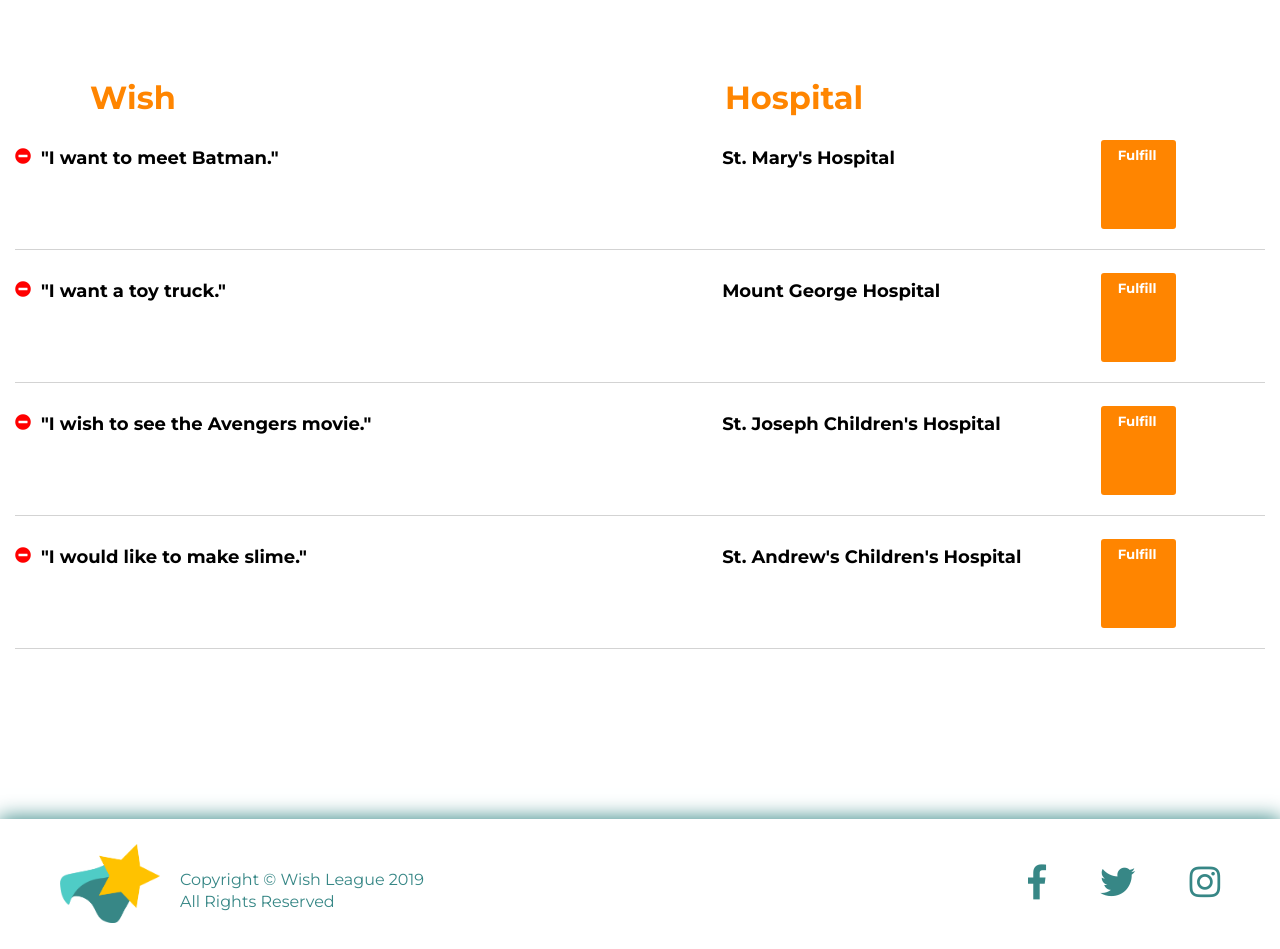
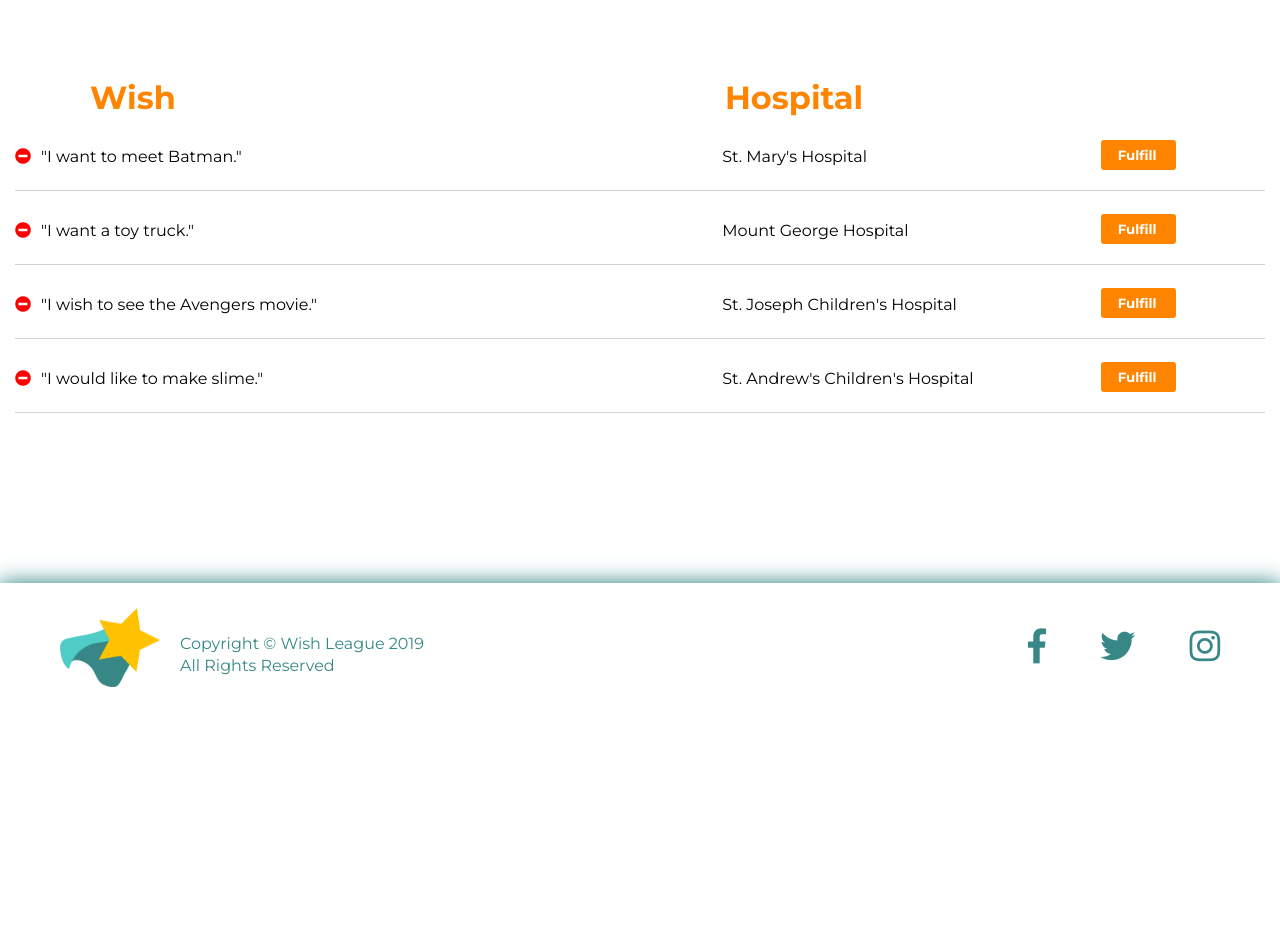
Before and after one commit to 100wishes/100wishes, a PHP site: template views/missions.php in a window 1280 px wide. Shown: the part 342-1291 px from the top of the page. After the commit the page ends 1029 px from the top, so only its background shows below. Run offline with PHP 8.4, Linux system fonts and the light colour scheme; the template is opened without the code that fills it, so the values that code supplies are empty; some libraries are stand-ins or nearby versions.

Commit message:
Fixed CSS

```diff
--- a/css/style.css
+++ b/css/style.css
@@ -741,7 +741,7 @@ p.location {
 	grid-column-gap: 170px;
 }
 
-.wish {
+.wish-item {
 	margin: 0 auto;
 	margin-top: 30px;
 	width: 1250px;
@@ -752,7 +752,7 @@ p.location {
 	border-bottom: 1px solid lightgray;
 }
 
-.wish > div > a {
+.wish-item > div > a {
 	float: left;
 	margin-right: 10px;
 }
@@ -765,11 +765,11 @@ p.location {
 	color: #000;
 }
 
-.wish p {
+.wish-item p {
 	color: #000;
 }
 
-.fulfill {
+.fulfillBtn {
 	color: #fff;
 	background: #ff8500; /*orange*/
 	border: 2px solid #ff8500; /*orange*/
@@ -781,7 +781,7 @@ p.location {
 	margin-top: -7px;
 }
 
-.fulfill:hover {
+.fulfillBtn:hover {
 	color: #ff8500; /*orange*/
 	background: #fff;
 }
--- a/views/missions.php
+++ b/views/missions.php
@@ -12,37 +12,37 @@
 	</div><!--// missions-heading-->
 
 	<div id="wishlist">
-		<div class="wish">
+		<div class="wish-item">
 			<div>
 				<a href="#"><span class="fas fa-minus-circle"></span></a>
 				<p>"I want to meet Batman."</p>
 			</div>
 			<p>St. Mary's Hospital</p>
-			<a href="#" class="fulfill">Fulfill</a>
+			<a href="#" class="fulfillBtn">Fulfill</a>
 		</div><!--//wish-->
-		<div class="wish">
+		<div class="wish-item">
 			<div>
 				<a href="#"><span class="fas fa-minus-circle"></span></a>
 				<p>"I want a toy truck."</p>
 			</div>
 			<p>Mount George Hospital</p>
-			<a href="#" class="fulfill">Fulfill</a>
+			<a href="#" class="fulfillBtn">Fulfill</a>
 		</div><!--//wish-->
-		<div class="wish">
+		<div class="wish-item">
 			<div>
 				<a href="#"><span class="fas fa-minus-circle"></span></a>
 				<p>"I wish to see the Avengers movie."</p>
 			</div>
 			<p>St. Joseph Children's Hospital</p>
-			<a href="#" class="fulfill">Fulfill</a>
+			<a href="#" class="fulfillBtn">Fulfill</a>
 		</div><!--//wish-->
-		<div class="wish">
+		<div class="wish-item">
 			<div>
 				<a href="#"><span class="fas fa-minus-circle"></span></a>
 				<p>"I would like to make slime."</p>
 			</div>
 			<p>St. Andrew's Children's Hospital</p>
-			<a href="#" class="fulfill">Fulfill</a>
+			<a href="#" class="fulfillBtn">Fulfill</a>
 		</div><!--//wish-->
 	</div><!--//wishlist-->
 
```
